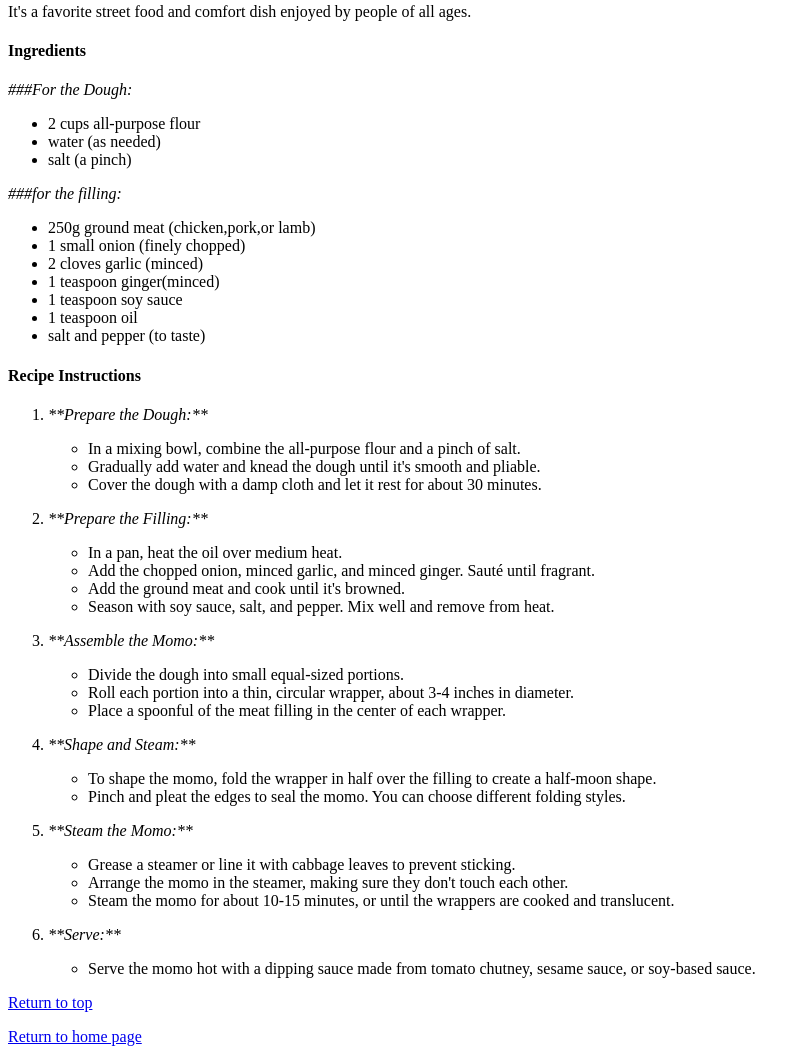
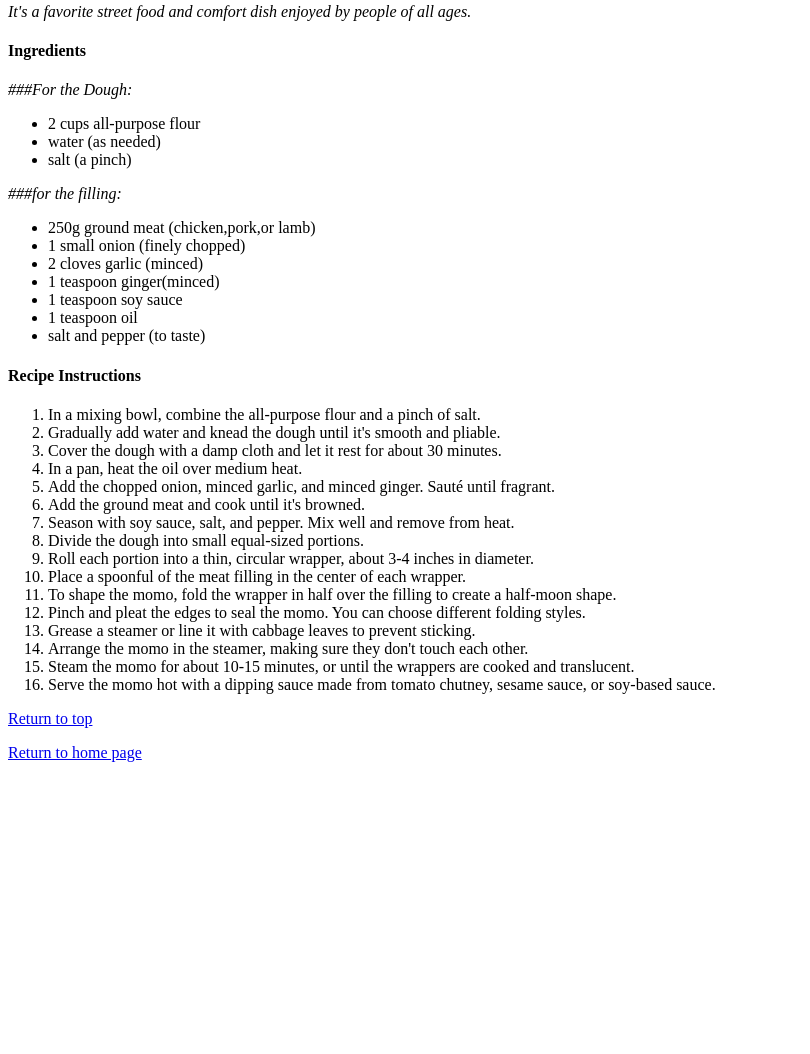
Before and after one commit to bkash775/nepali-recipes, a plain HTML site: page recipes/momo.html in a window 1280 px wide. Shown: the part 581-1635 px from the top of the page, without its empty margins (0-810 px from the left). After the commit the page ends 1351 px from the top, so only its background shows below. Drawn offline with Linux system fonts and the light colour scheme.

Commit message:
fixed some typo error

```diff
--- a/recipes/momo.html
+++ b/recipes/momo.html
@@ -9,7 +9,7 @@
     <h1>Mo:Mo Recipes</h1>
     <img src="image/Momo-chicken-khukura-recipe.png" alt="this is momo" style="width:800px;height:450px;">
     <p><em>Momo is a popular Nepali dish, consisting of steamed dumplings filled with a variety of ingredients.</em></p>
-    <p>It's a favorite street food and comfort dish enjoyed by people of all ages.</em></p>
+    <p><em>It's a favorite street food and comfort dish enjoyed by people of all ages.</em></p>
     <h4>Ingredients</h4>
     <p><em>###For the Dough:</em></p>
     <ul>
@@ -30,41 +30,22 @@
     </ul>
     <h4>Recipe Instructions</h4>
     <ol>
-        <li><p><em>**Prepare the Dough:**</em></p></li>
-        <ul>
         <li>In a mixing bowl, combine the all-purpose flour and a pinch of salt.</li>
         <li>Gradually add water and knead the dough until it's smooth and pliable.</li>
-            <li>Cover the dough with a damp cloth and let it rest for about 30 minutes.
-            </li>
-        </ul>
-        <li><p><em>**Prepare the Filling:**</em></p></li>
-        <ul>
+        <li>Cover the dough with a damp cloth and let it rest for about 30 minutes.</li>
         <li>In a pan, heat the oil over medium heat.</li>
         <li>Add the chopped onion, minced garlic, and minced ginger. Sauté until fragrant.</li>
         <li>Add the ground meat and cook until it's browned.</li>
         <li>Season with soy sauce, salt, and pepper. Mix well and remove from heat.</li>
-        </ul>
-        <li><p><em>**Assemble the Momo:**</em></p></li>
-        <ul>
         <li>Divide the dough into small equal-sized portions.</li>
         <li>Roll each portion into a thin, circular wrapper, about 3-4 inches in diameter.</li>
         <li>Place a spoonful of the meat filling in the center of each wrapper.</li>
-        </ul>
-        <li><p><em>**Shape and Steam:**</em></p></li>
-        <ul>
         <li>To shape the momo, fold the wrapper in half over the filling to create a half-moon shape.</li>
         <li>Pinch and pleat the edges to seal the momo. You can choose different folding styles.</li>
-        </ul>
-        <li><p><em>**Steam the Momo:**</em></p></li>
-        <ul>
         <li>Grease a steamer or line it with cabbage leaves to prevent sticking.</li>
         <li>Arrange the momo in the steamer, making sure they don't touch each other.</li>
         <li>Steam the momo for about 10-15 minutes, or until the wrappers are cooked and translucent.</li>
-        </ul>
-        <li><p><em>**Serve:**</em></p></li>
-        <ul>
         <li>Serve the momo hot with a dipping sauce made from tomato chutney, sesame sauce, or soy-based sauce.</li>
-        </ul>
     </ol>
     <a href="./momo.html">Return to top</a>
     <p></p>
```
Also changed, not shown: index.html (+1 -1 lines), recipes/alu_tama.html (+2 -2 lines). Lines whose indentation alone changed are shown as unchanged.
